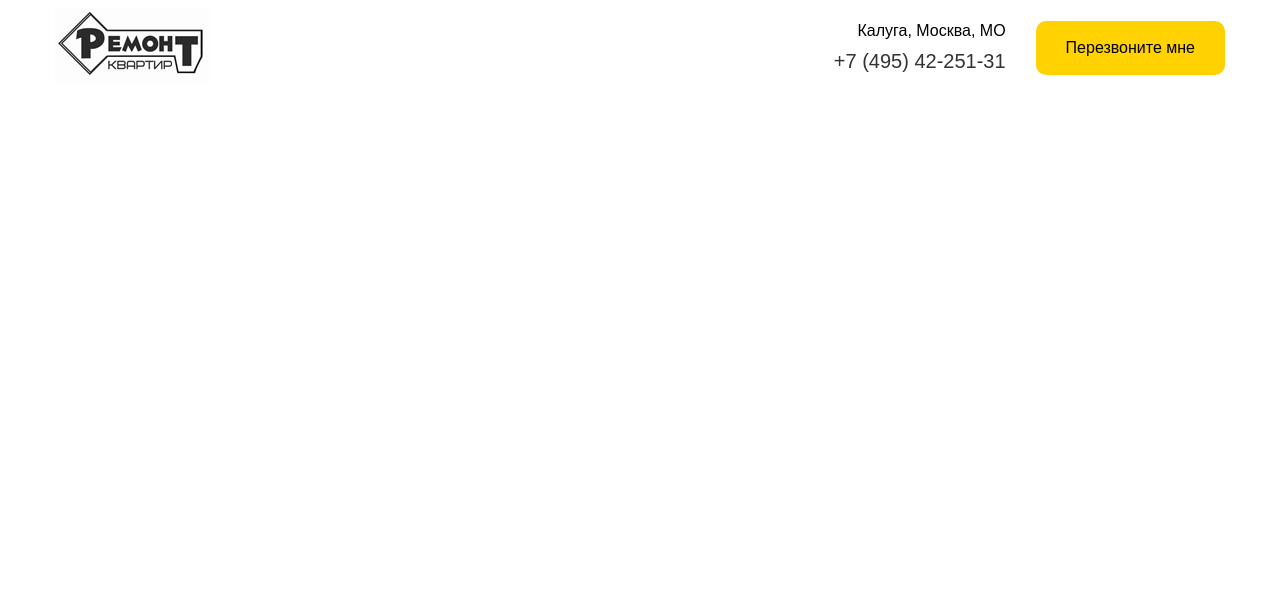
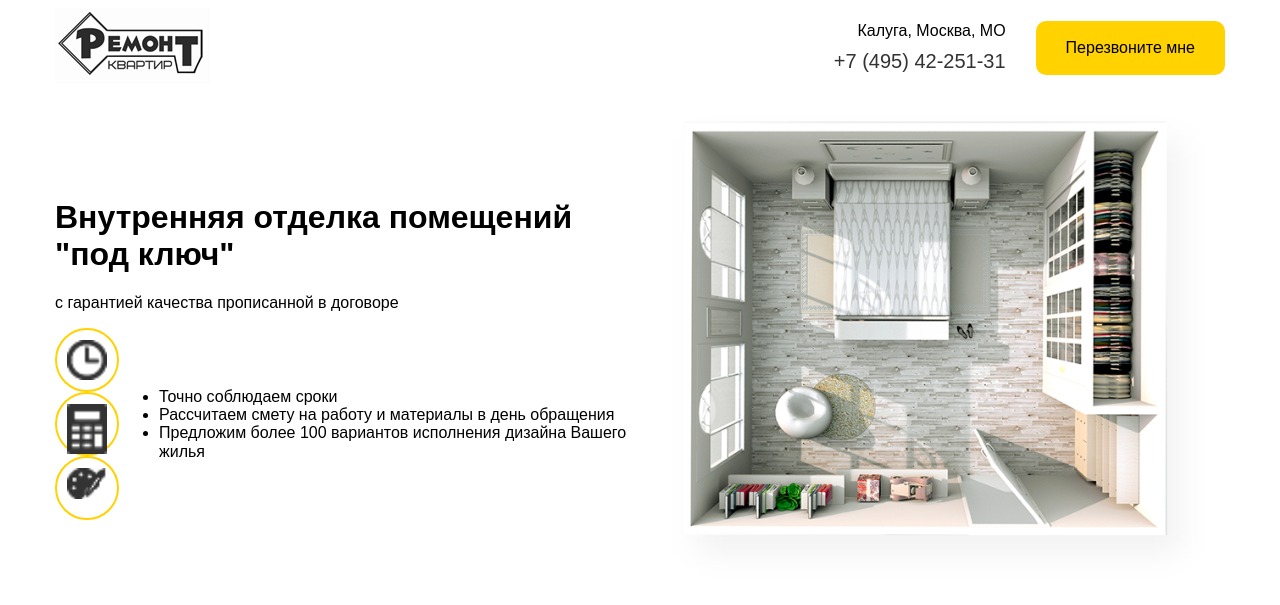
Before and after one commit to vicious7577/webstart, a plain HTML site: page index.html in a window 1280 px wide. Drawn offline with Linux system fonts and the light colour scheme.

Commit message:
Начал верстать след блок

```diff
--- a/index.html
+++ b/index.html
@@ -31,5 +31,39 @@
         <!-- /.container -->
     </nav>
     <!-- /.navbar -->
+    <div class="group3">
+        <div class="container">
+            <div class="group3-block">
+                <div class="group3__text">
+                    <h1 class="group3__main-title">Внутренняя отделка помещений &quotпод ключ&quot</h1>
+                    <p class="group3__title">с гарантией качества прописанной в договоре</p>
+                    <div class="group3__listicon-block">
+                        <div class="group3__icon-block">
+                            <div class="group3__icon-wrap">
+                                <img src="src/img/group3__icon1.png" alt="">
+                            </div>
+                            <div class="group3__icon-wrap">
+                                <img src="src/img/group3__icon2.png" alt="">
+                            </div>
+                            <div class="group3__icon-wrap">
+                                <img src="src/img/group3__icon3.png" alt="">
+                            </div>
+
+                        </div>
+                        <div class="group3__list-block">
+                            <ul>
+                                <li>Точно соблюдаем сроки</li>
+                                <li>Рассчитаем смету на работу и материалы в день обращения</li>
+                                <li>Предложим более 100 вариантов исполнения дизайна Вашего жилья</li>
+                            </ul>
+                        </div>
+                    </div>
+                </div>
+                <div class="group3__image">
+                    <img src="src/img/group3__img.png" alt="">
+                </div>
+            </div>
+        </div>
+    </div>
 </body>
 </html>
--- /dev/null
+++ b/src/sass/blocks/_group3.sass
@@ -0,0 +1,18 @@
+.group3
+    &-block
+        display: flex
+        justify-content: space-between
+        align-items: center
+    &__listicon-block
+        display: flex
+        align-items: center
+
+    &__icon-wrap
+        border: 2px solid $main-color
+        border-radius: 50%
+        padding: 10px
+        width: 40px
+        height: 40px
+        text-align: center
+    img
+        width: 100%
--- a/src/sass/blocks/style.sass
+++ b/src/sass/blocks/style.sass
@@ -1,3 +1,4 @@
 @import 'colors'
 @import 'interface'
 @import 'navbar'
+@import 'group3'
```
Also changed, not shown: src/css/style.css, src/img/group3__icon1.png (added), src/img/group3__icon2.png (added), src/img/group3__icon3.png (added), src/img/group3__img.png (added).
